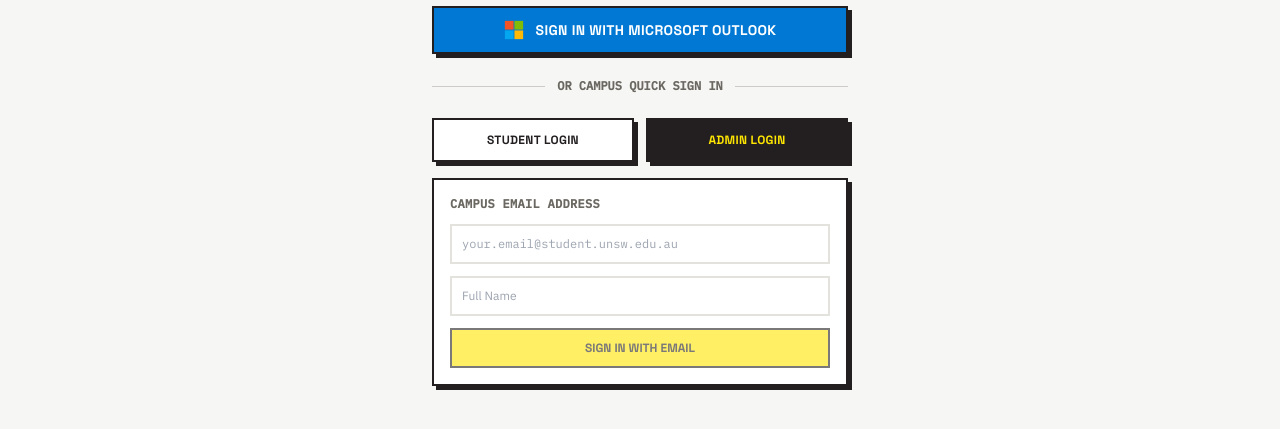
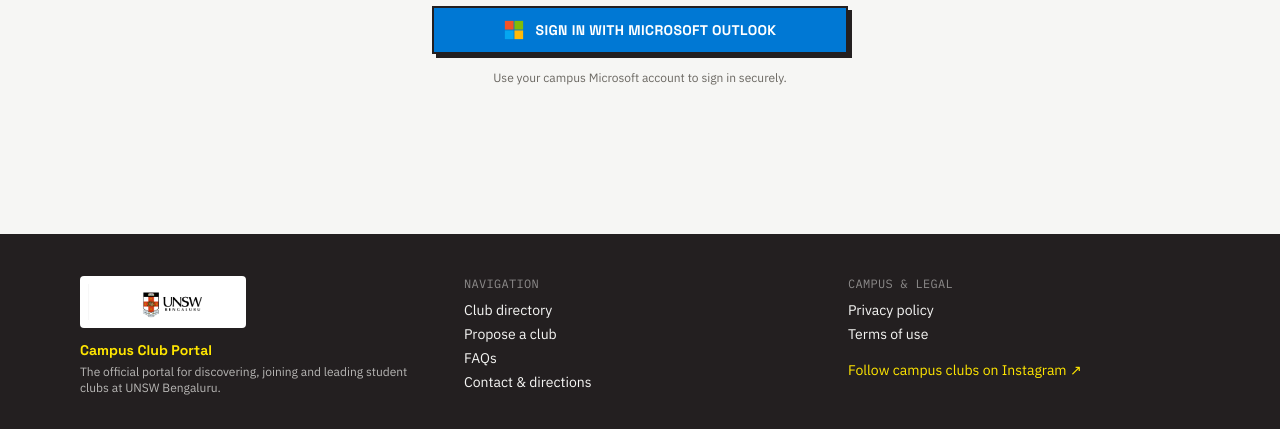
Before and after one commit to Pohan-859/unsw-bengaluru-club-portal-final, a Next.js app: page /auth/signin in a window 1280 px wide. Shown: the part 316-745 px from the top of the page. Built offline with nearby package versions, Linux system fonts and the light colour scheme; no server answers.

Commit message:
SECURITY: Remove insecure bypass login buttons and credentials provider — only Microsoft Outlook SSO allowed

```diff
--- a/src/components/SignInPanel.tsx
+++ b/src/components/SignInPanel.tsx
@@ -4,40 +4,7 @@ import { useState } from "react";
 import { signIn } from "next-auth/react";
 
 export default function SignInPanel() {
-  const [customEmail, setCustomEmail] = useState("");
-  const [customName, setCustomName] = useState("");
   const [submitting, setSubmitting] = useState(false);
-
-  async function handleQuickSignIn(email: string, name: string, role: "STUDENT" | "ADMIN") {
-    if (submitting) return;
-    setSubmitting(true);
-    try {
-      await signIn("outlook-login", {
-        email,
-        name,
-        role,
-        callbackUrl: role === "ADMIN" ? "/admin" : "/dashboard",
-      });
-    } catch {
-      setSubmitting(false);
-    }
-  }
-
-  async function handleCustomSubmit(e: React.FormEvent) {
-    e.preventDefault();
-    if (submitting || !customEmail.trim()) return;
-    setSubmitting(true);
-    try {
-      await signIn("outlook-login", {
-        email: customEmail.trim(),
-        name: customName.trim() || customEmail.split("@")[0],
-        role: "STUDENT",
-        callbackUrl: "/dashboard",
-      });
-    } catch {
-      setSubmitting(false);
-    }
-  }
 
   async function handleMicrosoftSignIn() {
     if (submitting) return;
@@ -51,7 +18,7 @@ export default function SignInPanel() {
 
   return (
     <div className={`w-full space-y-4 ${submitting ? "pointer-events-none" : ""}`}>
-      {/* Primary Microsoft Outlook Auth */}
+      {/* Microsoft Outlook SSO — the only legitimate auth method */}
       <button
         type="button"
         disabled={submitting}
@@ -67,68 +34,9 @@ export default function SignInPanel() {
         {submitting ? "Connecting to Outlook…" : "Sign in with Microsoft Outlook"}
       </button>
 
-      <div className="relative flex items-center justify-center py-2">
-        <div className="absolute inset-0 flex items-center">
-          <div className="w-full border-t border-unsw-charcoal/20" />
-        </div>
-        <span className="relative bg-paper px-3 font-mono text-xs font-semibold uppercase text-muted">
-          Or Campus Quick Sign In
-        </span>
-      </div>
-
-      <div className="grid grid-cols-2 gap-3">
-        <button
-          type="button"
-          disabled={submitting}
-          onClick={() =>
-            handleQuickSignIn("student@student.unsw.edu.au", "UNSW Student", "STUDENT")
-          }
-          className="border-2 border-unsw-charcoal bg-white py-3 px-4 text-center font-display text-xs font-bold uppercase tracking-wide text-unsw-charcoal transition-transform hover:-translate-y-0.5 hover:border-unsw-yellow shadow-brutal disabled:opacity-60 disabled:cursor-not-allowed"
-        >
-          {submitting ? "Signing in…" : "Student Login"}
-        </button>
-
-        <button
-          type="button"
-          disabled={submitting}
-          onClick={() =>
-            handleQuickSignIn("admin@unswbengaluru.edu", "Campus Admin", "ADMIN")
-          }
-          className="border-2 border-unsw-charcoal bg-unsw-charcoal py-3 px-4 text-center font-display text-xs font-bold uppercase tracking-wide text-unsw-yellow transition-transform hover:-translate-y-0.5 hover:border-unsw-yellow shadow-brutal disabled:opacity-60 disabled:cursor-not-allowed"
-        >
-          {submitting ? "Signing in…" : "Admin Login"}
-        </button>
-      </div>
-
-      <form onSubmit={handleCustomSubmit} className="mt-4 border-2 border-unsw-charcoal bg-white p-4 space-y-3 shadow-brutal">
-        <label className="block text-left font-mono text-xs font-bold uppercase tracking-wide text-muted">
-          Campus Email Address
-        </label>
-        <input
-          type="email"
-          required
-          disabled={submitting}
-          placeholder="your.email@student.unsw.edu.au"
-          value={customEmail}
-          onChange={(e) => setCustomEmail(e.target.value)}
-          className="w-full border-2 border-line p-2.5 text-xs font-mono disabled:opacity-60"
-        />
-        <input
-          type="text"
-          disabled={submitting}
-          placeholder="Full Name"
-          value={customName}
-          onChange={(e) => setCustomName(e.target.value)}
-          className="w-full border-2 border-line p-2.5 text-xs disabled:opacity-60"
-        />
-        <button
-          type="submit"
-          disabled={submitting || !customEmail.trim()}
-          className="w-full border-2 border-unsw-charcoal bg-unsw-yellow py-2.5 font-display text-xs font-bold uppercase text-unsw-charcoal hover:bg-unsw-charcoal hover:text-unsw-yellow disabled:opacity-60 disabled:cursor-not-allowed transition-colors"
-        >
-          {submitting ? "Signing In…" : "Sign In with Email"}
-        </button>
-      </form>
+      <p className="text-center text-xs text-muted">
+        Use your campus Microsoft account to sign in securely.
+      </p>
     </div>
   );
 }
--- a/src/lib/auth.ts
+++ b/src/lib/auth.ts
@@ -1,6 +1,5 @@
 import { type NextAuthOptions } from "next-auth";
 import AzureADProvider from "next-auth/providers/azure-ad";
-import CredentialsProvider from "next-auth/providers/credentials";
 import { prisma } from "@/lib/prisma";
 import { Role } from "@prisma/client";
 
@@ -13,44 +12,10 @@ const allowedDomain = process.env.ALLOWED_EMAIL_DOMAIN?.trim().toLowerCase();
 
 export const authOptions: NextAuthOptions = {
   providers: [
-    ...(process.env.AZURE_AD_CLIENT_ID && process.env.AZURE_AD_CLIENT_SECRET
-      ? [
-          AzureADProvider({
-            clientId: process.env.AZURE_AD_CLIENT_ID,
-            clientSecret: process.env.AZURE_AD_CLIENT_SECRET,
-            tenantId: process.env.AZURE_AD_TENANT_ID || "common",
-          }),
-        ]
-      : []),
-    CredentialsProvider({
-      id: "outlook-login",
-      name: "Microsoft Outlook Campus Login",
-      credentials: {
-        email: { label: "Campus Email", type: "email" },
-        name: { label: "Name", type: "text" },
-        role: { label: "Role", type: "text" },
-      },
-      async authorize(credentials) {
-        if (!credentials?.email) return null;
-        const email = credentials.email.trim().toLowerCase();
-        const name = credentials.name?.trim() || email.split("@")[0];
-
-        const roleStr = credentials.role === "ADMIN" || adminEmails.includes(email) ? "ADMIN" : "STUDENT";
-        const role = roleStr as Role;
-
-        const dbUser = await prisma.user.upsert({
-          where: { email },
-          update: { name },
-          create: { email, name, role },
-        });
-
-        return {
-          id: dbUser.id,
-          email: dbUser.email,
-          name: dbUser.name,
-          role: dbUser.role as "STUDENT" | "ADMIN",
-        };
-      },
+    AzureADProvider({
+      clientId: process.env.AZURE_AD_CLIENT_ID || "",
+      clientSecret: process.env.AZURE_AD_CLIENT_SECRET || "",
+      tenantId: process.env.AZURE_AD_TENANT_ID || "common",
     }),
   ],
   session: { strategy: "jwt" },
```
